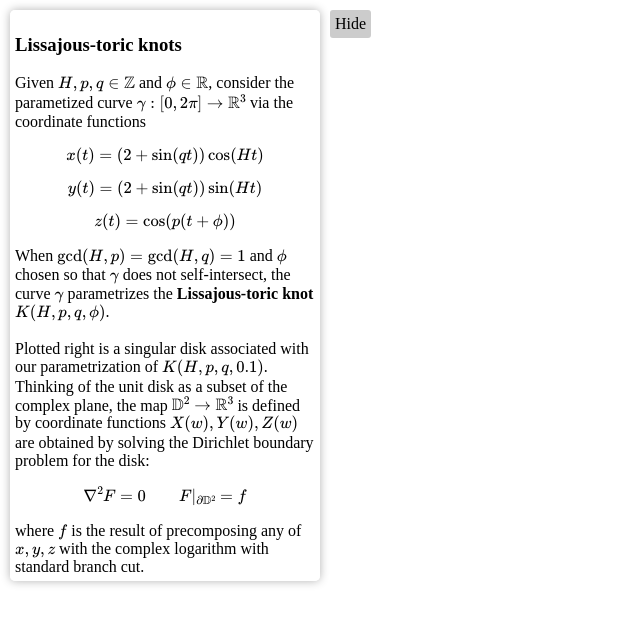
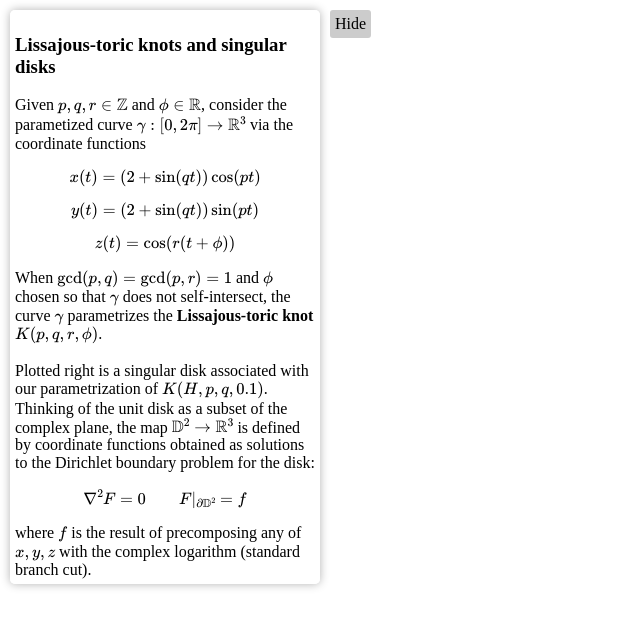
Before and after one commit to garydunkerley/garydunkerley.github.io, a Jekyll site: the page files/LTD.html, which Jekyll copies as it is, in a window 1280 px wide. Shown: the top 627 px of the page, without its empty margins (0-640 px from the left). Built offline with Jekyll 4.4.1, drawn with Linux system fonts in a browser that asks for light colours; a script that is not in the unit is left out; comment, search, counter and statistics services are not loaded.

Commit message:
small update

```diff
--- a/files/LTD.html
+++ b/files/LTD.html
@@ -53,14 +53,14 @@ This makes a simple webapp that plots an immersed disk bounded by a Lissajous-To
   </head>
   <body>
 		  <div id="infoBox">
-				  <h3> Lissajous-toric knots </h3>
-				  Given \(H,p,q \in \mathbb{Z}\) and \(\phi \in \mathbb{R}\), consider the parametized curve \(\gamma : [0,2\pi] \rightarrow \mathbb{R}^3\) via the coordinate functions
+				  <h3> Lissajous-toric knots and singular disks </h3>
+				  Given \(p,q,r \in \mathbb{Z}\) and \(\phi \in \mathbb{R}\), consider the parametized curve \(\gamma : [0,2\pi] \rightarrow \mathbb{R}^3\) via the coordinate functions
 
-				  \[x(t) = (2+\sin(qt))\cos(Ht)\]  \[y(t) = (2+\sin(qt))\sin(Ht) \]  \[z(t) = \cos(p(t+\phi)) \]
+				  \[x(t) = (2+\sin(qt))\cos(pt)\]  \[y(t) = (2+\sin(qt))\sin(pt) \]  \[z(t) = \cos(r(t+\phi)) \]
 
-				When \(\gcd(H,p)=\gcd(H,q)=1\) and \(\phi\) chosen so that \(\gamma\) does not self-intersect, the curve \(\gamma\) parametrizes
-				  the <b>Lissajous-toric knot</b> \(K(H,p,q,\phi)\). <br> <br>
-				  Plotted right is a singular disk associated with our parametrization of \(K(H,p,q,0.1)\). Thinking of the unit disk as a subset of the complex plane, the map \(\mathbb{D}^2 \rightarrow \mathbb{R}^3\) is defined by coordinate functions \(X(w),Y(w),Z(w)\) are obtained by solving the Dirichlet boundary problem for the disk: \[ \nabla^2 F = 0 \qquad F|_{\partial \mathbb{D}^2} = f\] where \(f\) is the result of precomposing any of \(x,y,z\) with the complex logarithm with standard branch cut.
+				When \(\gcd(p,q)=\gcd(p,r)=1\) and \(\phi\) chosen so that \(\gamma\) does not self-intersect, the curve \(\gamma\) parametrizes
+				  the <b>Lissajous-toric knot</b> \(K(p,q,r,\phi)\). <br> <br>
+				  Plotted right is a singular disk associated with our parametrization of \(K(H,p,q,0.1)\). Thinking of the unit disk as a subset of the complex plane, the map \(\mathbb{D}^2 \rightarrow \mathbb{R}^3\) is defined by coordinate functions obtained as solutions to the Dirichlet boundary problem for the disk: \[ \nabla^2 F = 0 \qquad F|_{\partial \mathbb{D}^2} = f\] where \(f\) is the result of precomposing any of \(x,y,z\) with the complex logarithm (standard branch cut).
 		  </div>
 		  <script type="text/javascript" async
       src="https://cdn.jsdelivr.net/npm/mathjax@3/es5/tex-mml-chtml.js">
```
